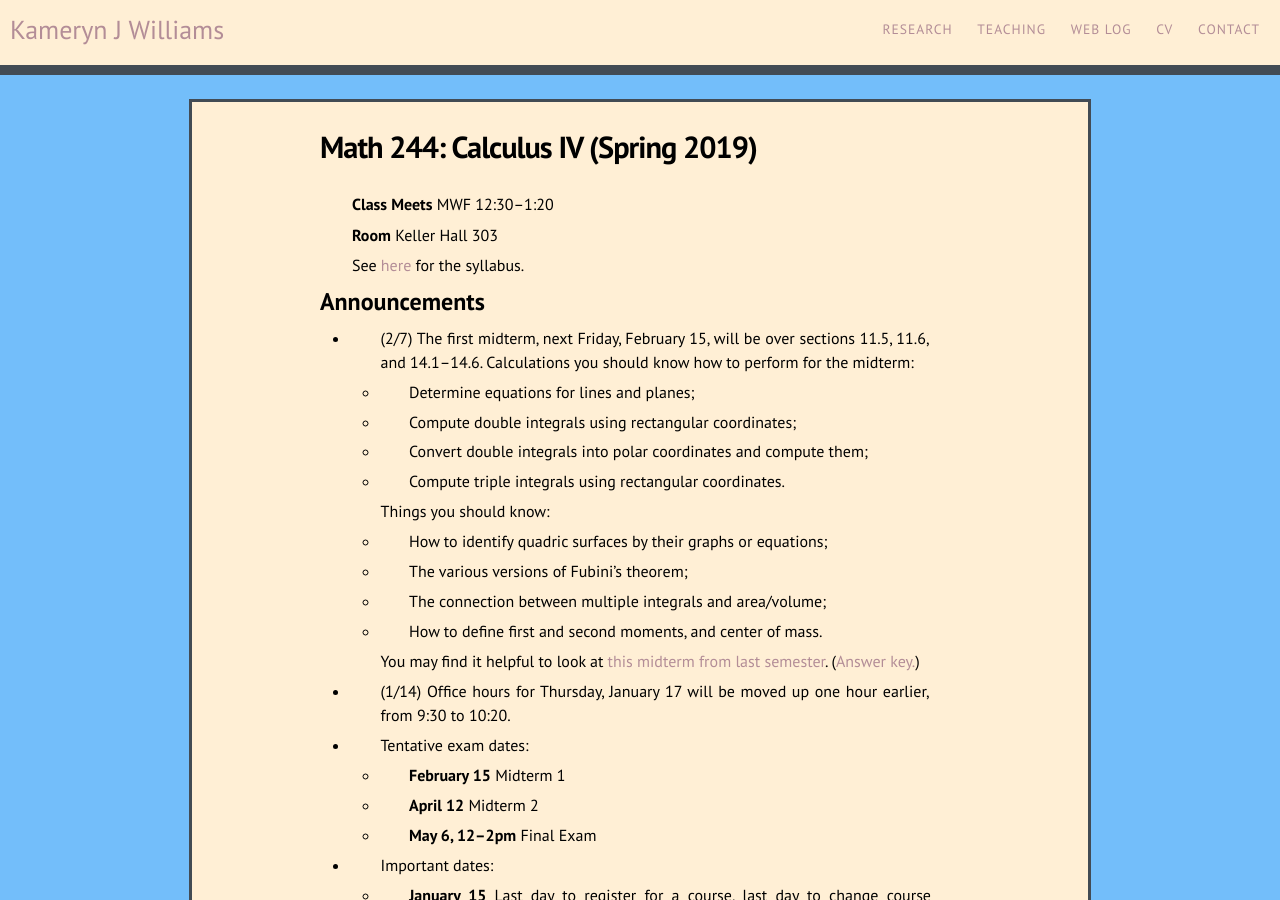
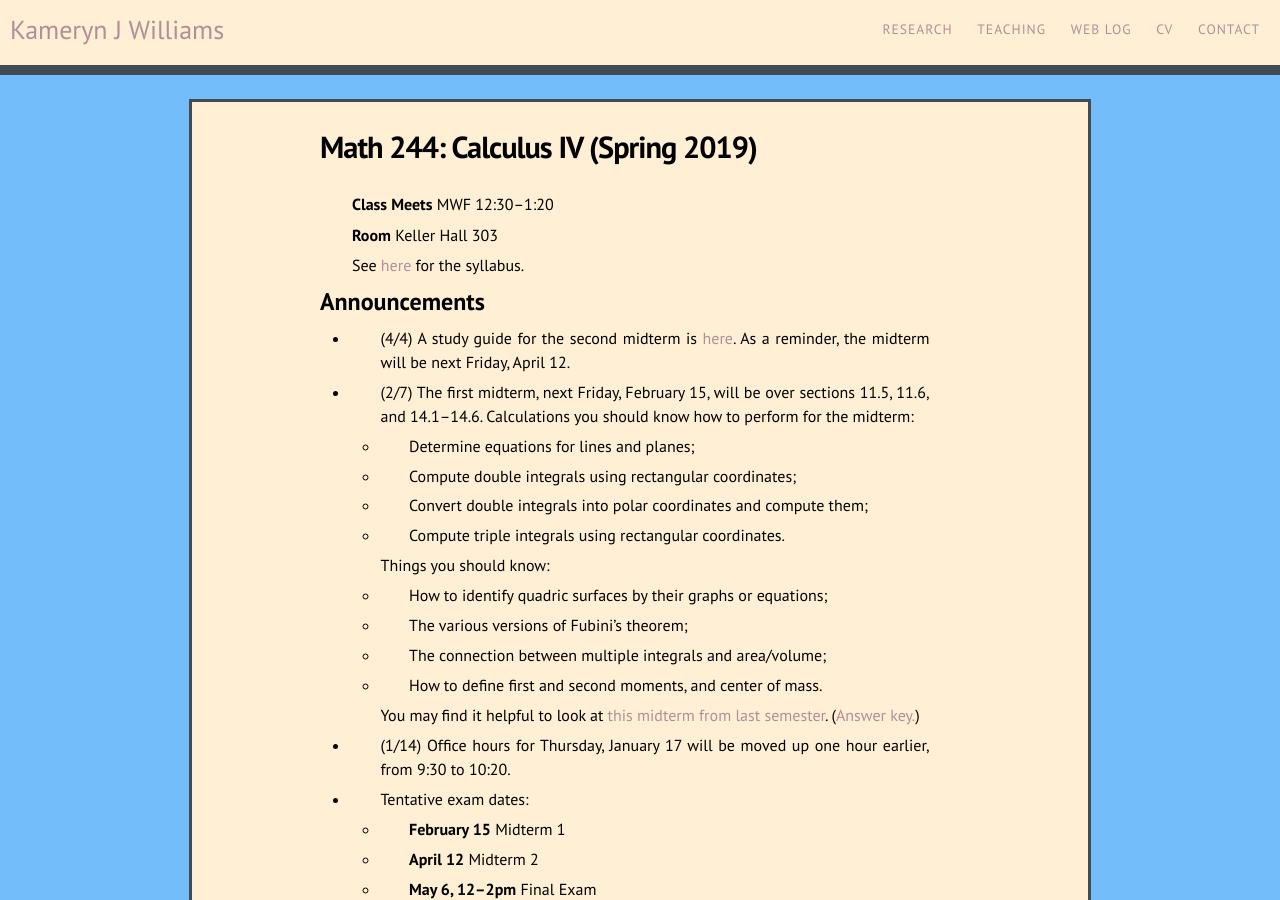
Before and after one commit to kamerynjw/kamerynjw.github.io, a Jekyll site: the page built from teaching/2019/math244.md, in a window 1280 px wide and 900 px high. Built offline with Jekyll 4.4.1, drawn with Linux system fonts in a browser that asks for light colours; nearby versions of some CDN libraries; formulas are drawn with MathJax 3.

Commit message:
added study guide for exam2

```diff
--- a/teaching/2019/math244.md
+++ b/teaching/2019/math244.md
@@ -12,6 +12,8 @@ See [here]({{ page.url }}syllabus) for the syllabus.
 
 Announcements
 -------------
+
+* (4/4) A study guide for the second midterm is [here]({{ page.url }}sg2.pdf). As a reminder, the midterm will be next Friday, April 12.
 
 * (2/7) The first midterm, next Friday, February 15, will be over sections 11.5, 11.6, and 14.1–14.6. Calculations you should know how to perform for the midterm:
 
```
Also changed, not shown: 1 other file.
